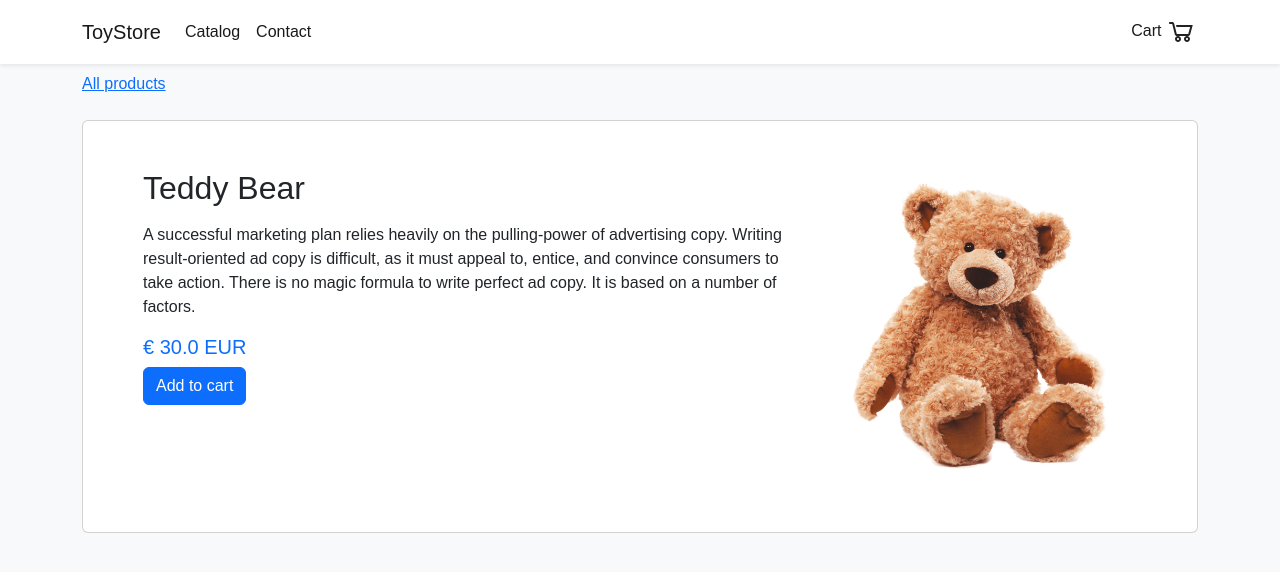
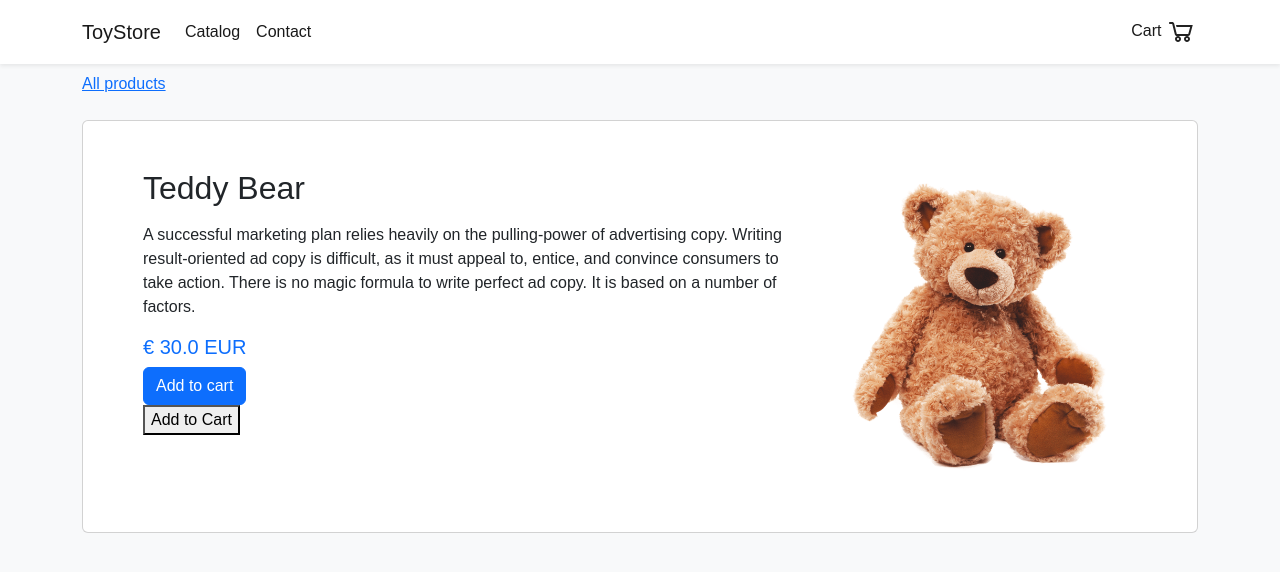
Before and after one commit to Mariebbe/ToyStore, a Jekyll site: the page built from _products/product1.md, in a window 1280 px wide. Shown: the top 572 px of the page. Built offline with Jekyll 4.4.1, drawn with Linux system fonts in a browser that asks for light colours.

Commit message:
Update product.html

```diff
--- a/_layouts/product.html
+++ b/_layouts/product.html
@@ -28,6 +28,15 @@ layout: default
               <h2>{{ page.name }}</h2>
               <p>{{ content }}</p>
               {% include product-definition.html %}
+              <button onclick="window.dataLayer = window.dataLayer || [];
+window.dataLayer.push({
+  event: 'add_to_cart',
+  product_id: '{{ page.identifier }}',
+  product_name: '{{ page.name }}',
+  product_price: '{{ page.price }}'
+});">
+  Add to Cart
+</button>
             </div>
             <div class="col-4">
               <img src="{{ page.image | relative_url }}" alt="{{ page.name }} product image" class="w-100">
```
